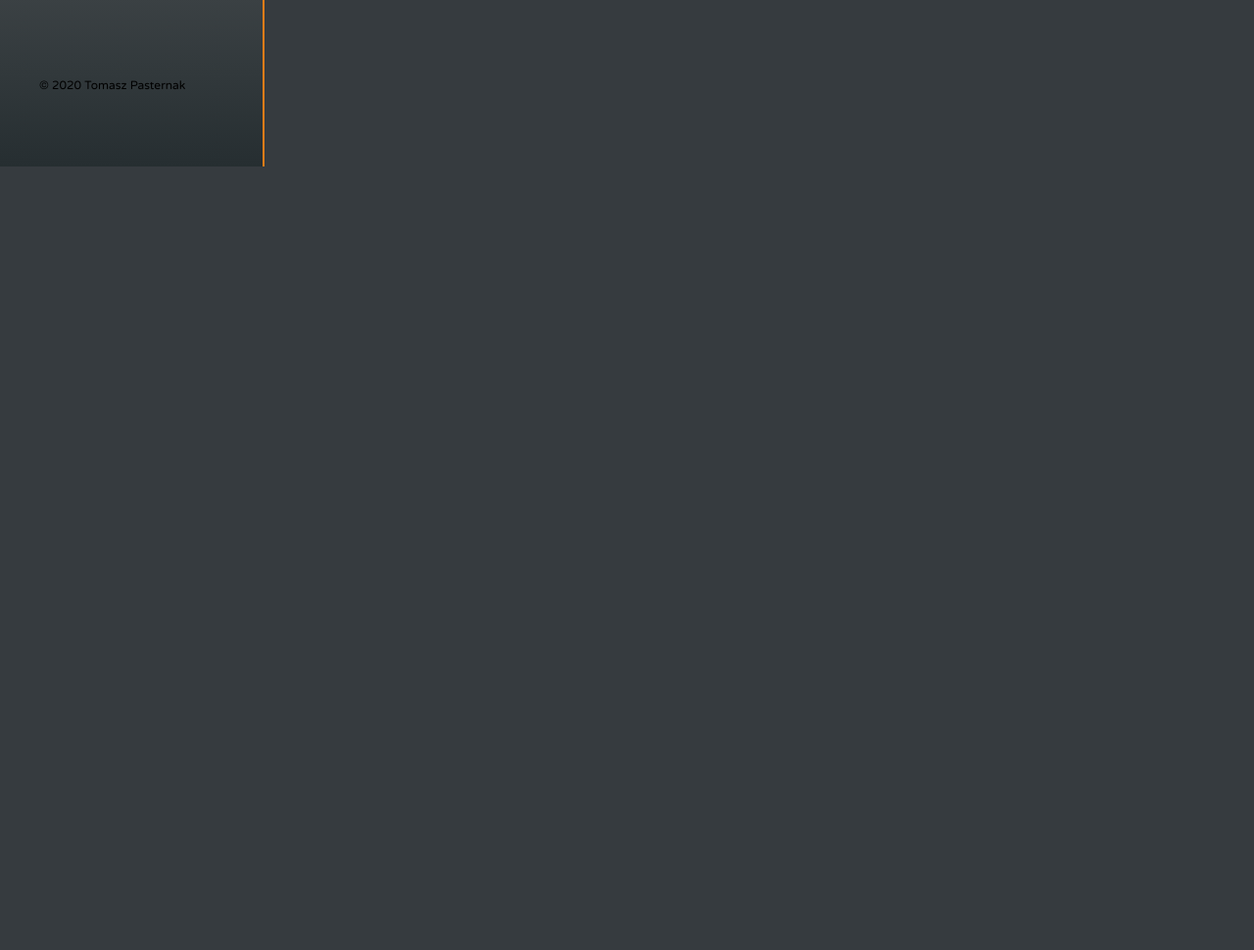
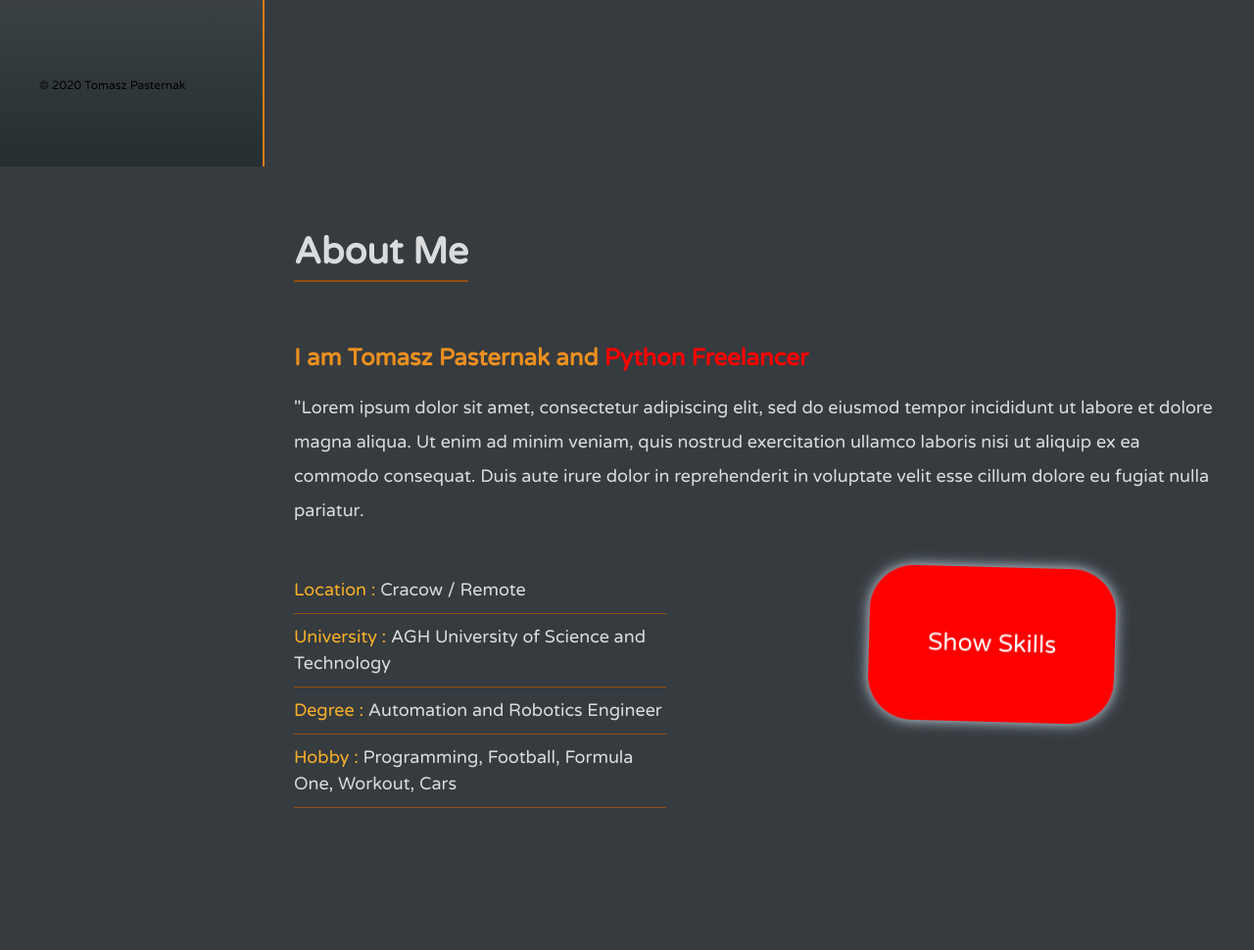
Before and after one commit to tomaszpasternak94/Django_business_card, a Django app: template business_card_project/portfolio/templates/portfolio/home.html in a window 1280 px wide. Shown: the part 630-1600 px from the top of the page at 98% size. Before the commit the page ends 800 px from the top, so only its background shows below. Run offline with Django 3.2, Linux system fonts and the light colour scheme; the template is opened without the code that fills it, so the values that code supplies are empty; some libraries are stand-ins or nearby versions.

Commit message:
feat(29): home view extended with about me section

```diff
--- a/business_card_project/portfolio/templates/portfolio/home.html
+++ b/business_card_project/portfolio/templates/portfolio/home.html
@@ -18,6 +18,56 @@
           </div>
         </section>
         <!--Home Section End-->
+        <!--AboutMe Section-->
+        <section class="about section">
+          <div class="container">
+            <div class="row">
+              <div class="section-title">
+                <h2>About Me</h2>
+              </div>
+            </div>
+              <div class="row">
+                  <div class="about-content">
+                      <div class="row">
+                          <div class="about-text">
+                              <h3>I am Tomasz Pasternak and <span>Python Freelancer</span></h3>
+                              <p>"Lorem ipsum dolor sit amet, consectetur adipiscing elit,
+                                  sed do eiusmod tempor incididunt ut labore et dolore
+                                  magna aliqua. Ut enim ad minim veniam, quis nostrud exercitation
+                                  ullamco laboris nisi ut aliquip ex ea commodo consequat.
+                                  Duis aute irure dolor in reprehenderit in voluptate velit esse
+                                  cillum dolore eu fugiat nulla pariatur.
+                              </p>
+                          </div>
+                      </div>
+                      <div class="row">
+                          <div class="personal-info">
+                              <div class="row">
+                                  <div class="info-item">
+                                      <p>Location : <span>Cracow / Remote</span></p>
+                                  </div>
+                                  <div class="info-item">
+                                      <p>University : <span>AGH University of Science and Technology</span></p>
+                                  </div>
+                                  <div class="info-item">
+                                      <p>Degree : <span>Automation and Robotics Engineer</span></p>
+                                  </div>
+                                  <div class="info-item">
+                                      <p>Hobby : <span>Programming, Football, Formula One, Workout, Cars</span></p>
+                                  </div>
+                              </div>
+                          </div>
+                          <div class="skills">
+                              <div class="button-show-skills" >
+                                  <a href="{% url 'skills'%}" class="btn ld ld-tick" style="animation-duration:15s">Show Skills</a>
+                              </div>
+                          </div>
+                      </div>
+                  </div>
+              </div>
+          </div>
+        </section>
+        <!--AboutMe Section End-->
 {% endblock %}
 
 
--- a/business_card_project/portfolio/templates/portfolio/skills.html
+++ b/business_card_project/portfolio/templates/portfolio/skills.html
@@ -27,7 +27,6 @@
                                       <p class="my_skills">{{ tech }}</p>
                                       {% endfor %}
                                   </div>
-
                               </div>
                           </div>
                           <div class="skills-container-animation">
@@ -40,5 +39,5 @@
               </div>
           </div>
         </section>
-        <!--AboutMe Section End-->
+        <!--Skills Site Section End-->
 {% endblock %}
```
